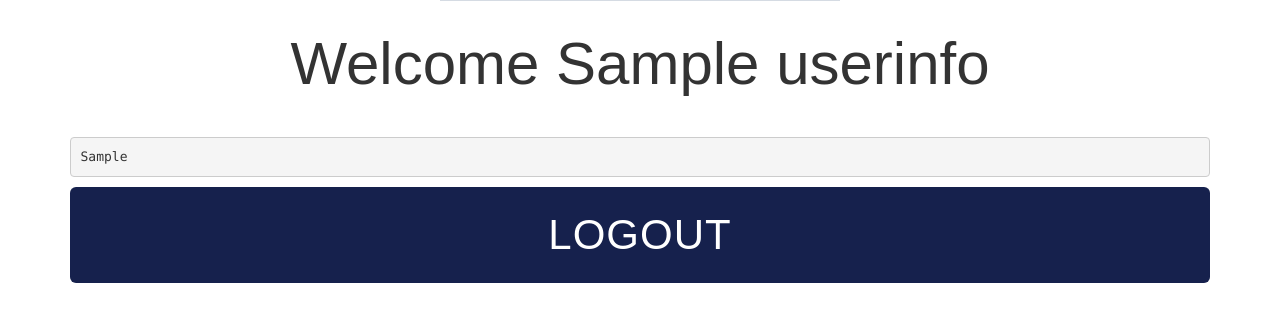
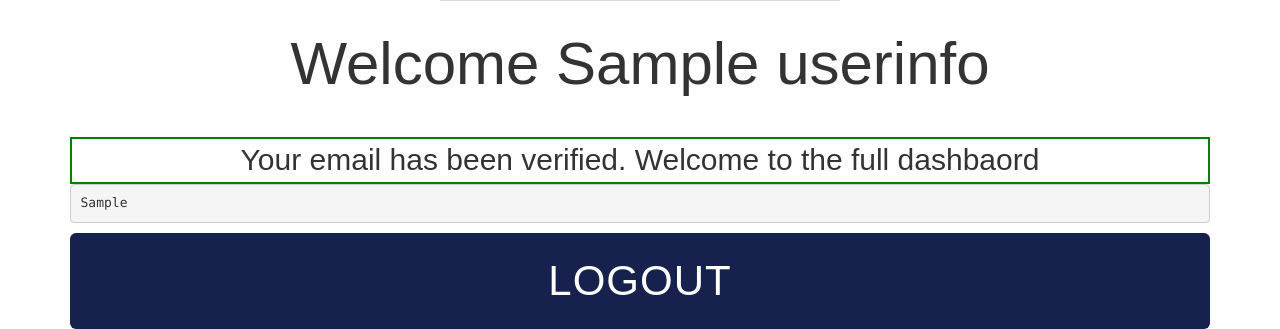
Before and after one commit to mcooper-cloud/auth0_python, a Flask app: template templates/dashboard.html in a window 1280 px wide. Shown: the part 614-943 px from the top of the page. Before the commit the page ends 897 px from the top, so only its background shows below. Run offline with Flask 2, Linux system fonts and the light colour scheme; the template is opened without the code that fills it: most values are stand-ins (such as "Sample title", 1, 10 or a date in 2020); grey boxes marked "Sample" are stand-in pictures; some libraries are stand-ins or nearby versions.

Commit message:
added verified checkpoint

```diff
--- a/public/app.css
+++ b/public/app.css
@@ -96,3 +96,11 @@ label {
 .login-page .login-box {
   padding: 100px 0;
 }
+
+.verified {
+  border : 2px solid green;
+}
+
+.unverified {
+  border : 1px solid red;
+}
--- a/server.py
+++ b/server.py
@@ -101,9 +101,10 @@ def logout():
 @app.route('/dashboard')
 @requires_auth
 def dashboard():
-    return render_template('dashboard.html',
-                           userinfo=session[constants.PROFILE_KEY],
-                           userinfo_pretty=json.dumps(session[constants.JWT_PAYLOAD], indent=4))
+    return render_template( 'dashboard.html',
+                            email_verified=session[constants.JWT_PAYLOAD]['email_verified'],
+                            userinfo=session[constants.PROFILE_KEY],
+                            userinfo_pretty=json.dumps(session[constants.JWT_PAYLOAD], indent=4))
 
 
 if __name__ == "__main__":
--- a/templates/dashboard.html
+++ b/templates/dashboard.html
@@ -14,7 +14,12 @@
                     <h1 id="logo"><img src="//cdn.auth0.com/samples/auth0_logo_final_blue_RGB.png" /></h1>
                     <img class="avatar" src="{{userinfo['picture']}}"/>
                     <h2>Welcome {{userinfo['name']}}</h2>
-                    <pre>{{userinfo_pretty}}</pre>
+                    {% if email_verified == False %}
+                        <div class="unverified">Your email address is not verified.  Please verify your email address to access the full dashboard</div>
+                    {% else %}
+                        <div class="verified">Your email has been verified.  Welcome to the full dashbaord</div>
+                        <pre>{{userinfo_pretty}}</pre>
+                    {% endif %}
                     <a id="qsLogoutBtn" class="btn btn-primary btn-lg btn-logout btn-block" href="/logout">Logout</a>
                 </div>
             </div>
```
